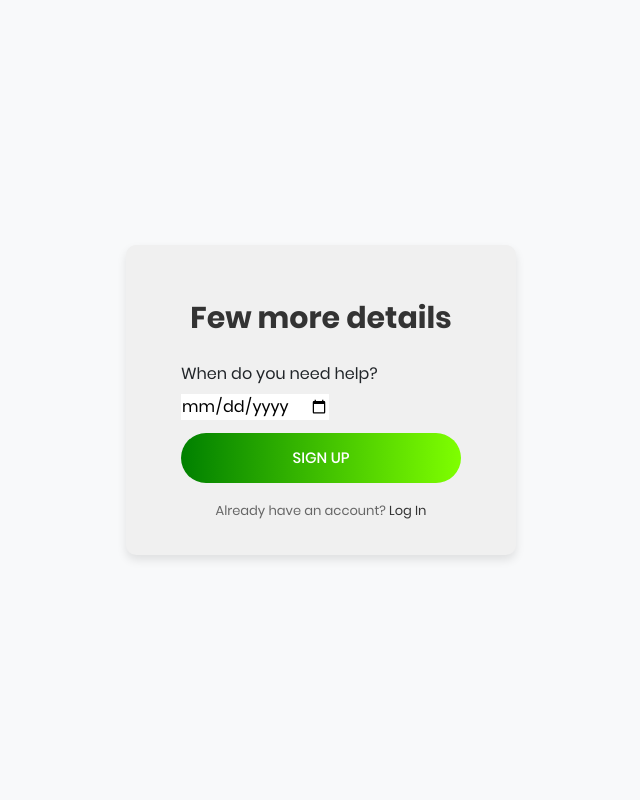
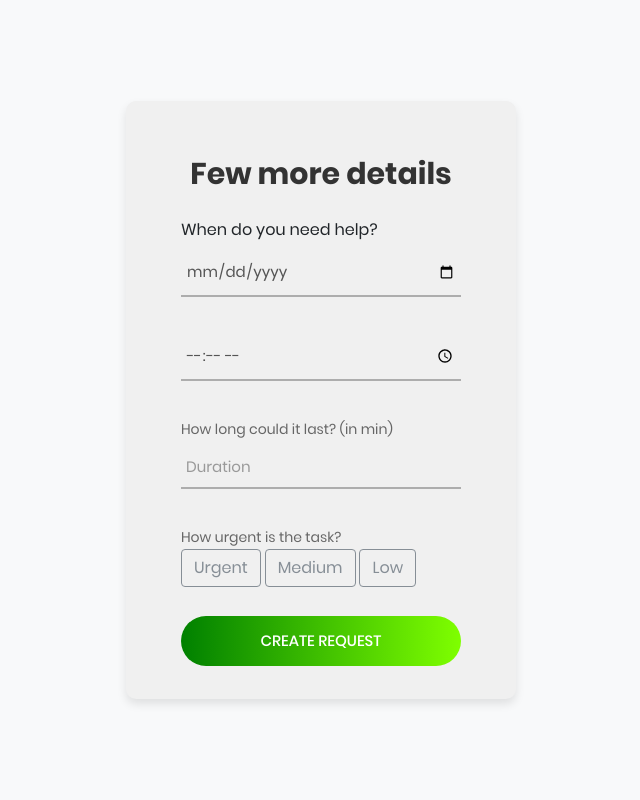
Before and after one commit to Ruijan/volunteering_platform, a Flask app: template templates/add_task.html in a window 1280 px wide, after a click on "CONTINUE". Shown: the whole page, without its empty margins (319-959 px from the left). Run offline with Flask 2, Linux system fonts and the light colour scheme; the template is opened without the code that fills it: most values are stand-ins (such as "Sample title", 1, 10 or a date in 2020); parts of the project's set-up code (start-up, migrations or seed data) failed here and were passed over; some libraries are stand-ins or nearby versions.

Commit message:
add request

```diff
--- a/app.py
+++ b/app.py
@@ -97,6 +97,7 @@ def register():
         return render_template("register.html", skills=skills)
     if request.method == 'POST':
         data = request.form.to_dict(flat=True)
+        geolocator = Nominatim(timeout=3)
         # f = Fernet(bytes(app.secret_key, 'utf-8'))
         # data["pass"] = f.encrypt(data["pass"].encode())
         # data["first_name"] = f.encrypt(data["first_name"].encode())
@@ -104,9 +105,13 @@ def register():
         # data["email"] = f.encrypt(data["email"].encode())
         # data["phone"] = f.encrypt(data["phone"].encode())
         data["creation_date"] = datetime.now()
+        data["password"] = data["pass"]
+        location = geolocator.geocode(" ".join([data["address"], str(data["zip_code"]), data["city"]]))
+        data["coordinates"] = (location.latitude, location.longitude)
         data["status"] = 0
         data["geolocation"] = simple_geoip.get_geoip_data()
         data.pop("pass2")
+        data.pop("pass")
         user = None
         try:
             user = mongo.db.users.find_one({"email": data["email"]})
@@ -201,12 +206,24 @@ def choose_volunteer():
     return render_template("choose_volunteer.html", users=users)
 
 
-@app.route('/add-task', methods=['GET'])
+@app.route('/add-task', methods=['GET', 'POST'])
 def add_task():
-    skills = ["Housework", "House cleaning", "Grocery shopping", "Dog walking", "Call check", "Medication",
-              "Cooking", "Administrative"]
     global mongo
-    return render_template("add_task.html", skills=skills)
+    if request.method == 'POST':
+        current_user = mongo.db.users.find_one({"email": session["USER"]})
+        data = request.form.to_dict(flat=True)
+        task = {"task": data["selected_skill"],  "date_time_start": data["helpday"], "task_duration-in-minutes":  data["duration"],
+            "user_id": current_user["_id"],  "address": current_user["address"], "emergency_level": data["selected_emergency"],
+            "zip_code": current_user["zip_code"], "city": current_user["city"],
+            "phone": current_user["phone"], "user_first_name": current_user["first_name"],
+            "gender": current_user["gender"],
+            'status': 0, "volunteer_id": -1}
+        mongo.db.tasks.insert_one(task)
+        return redirect(url_for("choose_volunteer"))
+    elif request.method == 'GET':
+        skills = ["Housework", "House cleaning", "Grocery shopping", "Dog walking", "Call check", "Medication",
+                  "Cooking", "Administrative"]
+        return render_template("add_task.html", skills=skills)
 
 
 if __name__ == '__main__':
--- a/static/js/add_task.js
+++ b/static/js/add_task.js
@@ -9,6 +9,18 @@ function selectSkill(skillName){
     document.getElementById("selected_skill").value = skillName;
 }
 
+function selectEmergency(emergency){
+    emergencies = document.getElementsByClassName("emergency_button");
+    for (level in emergencies){
+        if (emergencies[level].innerHTML){
+            emergencies[level].style.backgroundColor = "whitesmoke";
+            emergencies[level].style.boxShadow = "0px";
+        }
+    }
+    document.getElementById(emergency).style.backgroundColor= "lightblue"
+    document.getElementById("selected_emergency").value = emergency;
+}
+
 function showDiv(divToHide, divToShow){
     document.getElementById(divToHide).style.display = "none";
     document.getElementById(divToShow).style.display = "block";
--- a/static/styles/add_task.css
+++ b/static/styles/add_task.css
@@ -1,3 +1,6 @@
 .skill_button{
     margin: 1px;
 }
+.emergency_button:focus{
+    box-shadow: 0 0 0 0px rgba(134,142,150,.5);
+}
--- a/templates/add_task.html
+++ b/templates/add_task.html
@@ -45,6 +45,7 @@
 <body>
     <form class="login100-form validate-form" target="_self" method="post">
         <input type="text" value="" name="selected_skill" id="selected_skill" hidden>
+        <input type="text" value="" name="selected_emergency" id="selected_emergency" hidden>
         <div class="limiter">
             <div class="container-login100 bg-light">
                 <div class="wrap-login100" style="background-color: #F0F0F0; display: block;" id="skills_form">
@@ -62,7 +63,6 @@
                                 </button>
                                 {% endfor %}
                             </div>
-
                         </div>
                     </div>
                     <div class="container-login100-form-btn">
@@ -78,31 +78,36 @@
                     <span class="login100-form-title p-b-26">
                         Few more details
                     </span>
-                      <label for="helpday">When do you need help?</label>
-                      <input type="date" id="helpday" name="helpday">
-
+                    <div class="wrap-input100 validate-input">
+                        <label for="helpday">When do you need help?</label>
+                        <input class="input100" type="date" id="helpday" name="helpday" required>
+                    </div>
+                    <div class="wrap-input100 validate-input">
+                        <input class="input100" type="time" id="appt" name="appt" required>
+                    </div>
+                    <p>How long could it last? (in min)</p>
+                    <div class="wrap-input100 validate-input">
+                        <input class="input100" type="text" id="duration" name="duration" pattern="[0-9]{1,}" required>
+                        <span class="focus-input100" data-placeholder="Duration"></span>
+                    </div>
+                    <p>How urgent is the task?</p>
+                    <div class="input-group mb-3" style="margin-bottom: 100px;">
+                        <div class="input-group-prepend">
+                            <button class="btn btn-outline-secondary emergency_button" type="button" onclick="selectEmergency('Urgent');" id="Urgent">Urgent</button>
+                            <button class="btn btn-outline-secondary emergency_button" type="button" onclick="selectEmergency('Medium');" id="Medium">Medium</button>
+                            <button class="btn btn-outline-secondary emergency_button" type="button" onclick="selectEmergency('Low');" id="Low">Low</button>
+                        </div>
+                    </div>
                     <div class="container-login100-form-btn">
                         <div class="wrap-login100-form-btn">
                             <div class="login100-form-bgbtn"></div>
                             <button class="login100-form-btn">
-                                Sign up
+                                Create request
                             </button>
                         </div>
                     </div>
-
-                    <div class="text-center" style="margin-top: 15px;">
-                        <span class="txt1">
-                            Already have an account?
-                        </span>
-
-                        <a class="txt2" href="/login">
-                            Log In
-                        </a>
-                    </div>
-
                 </div>
             </div>
-
         </div>
     </form>
 
@@ -135,6 +140,4 @@
     <script src="../static/js/add_task.js"></script>
     <script type="text/javascript" src="{{ url_for('static',filename='js/add_task.js') }}"></script>
 
-</body>
-
-</html>
+</body></html>
--- a/templates/choose_volunteer.html
+++ b/templates/choose_volunteer.html
@@ -49,7 +49,7 @@
 
 <body>
     <nav class="navbar navbar-expand-lg navbar-light " style="background-color: lightgreen; color: white;">
-        <a class="navbar-brand" href="#"><img src="{{ url_for('static',filename='images/LH6.png') }}" height="30"
+        <a class="navbar-brand" href="{{ url_for('homepage') }}"><img src="{{ url_for('static',filename='images/LH6.png') }}" height="30"
                 alt=""></a>
         <button class="navbar-toggler" type="button" data-toggle="collapse" data-target="#navbarSupportedContent"
             aria-controls="navbarSupportedContent" aria-expanded="false" aria-label="Toggle navigation">
@@ -59,10 +59,10 @@
         <div class="collapse navbar-collapse te" id="navbarSupportedContent">
             <ul class="navbar-nav mr-auto">
                 <li class="nav-item active">
-                    <a class="nav-link font-weight-bold" href="#">Home</a>
+                    <a class="nav-link font-weight-bold" href="{{ url_for('homepage') }}">Home</a>
                 </li>
                 <li class="nav-item active">
-                    <a class="nav-link font-weight-bold" href="#">Tasks <span class="sr-only">(current)</span></a>
+                    <a class="nav-link font-weight-bold" href="{{ url_for('dashboard') }}">Tasks <span class="sr-only">(current)</span></a>
                 </li>
                 <li class="nav-item">
                     <a class="nav-link font-weight-bold" href="#">Rewards</a>
```
Also changed, not shown: templates/dashboard-need.html (+5 -7 lines), templates/dashboard.html (+4 -4 lines), templates/index.html (+5 -4 lines), templates/register.html (+5 -5 lines).
